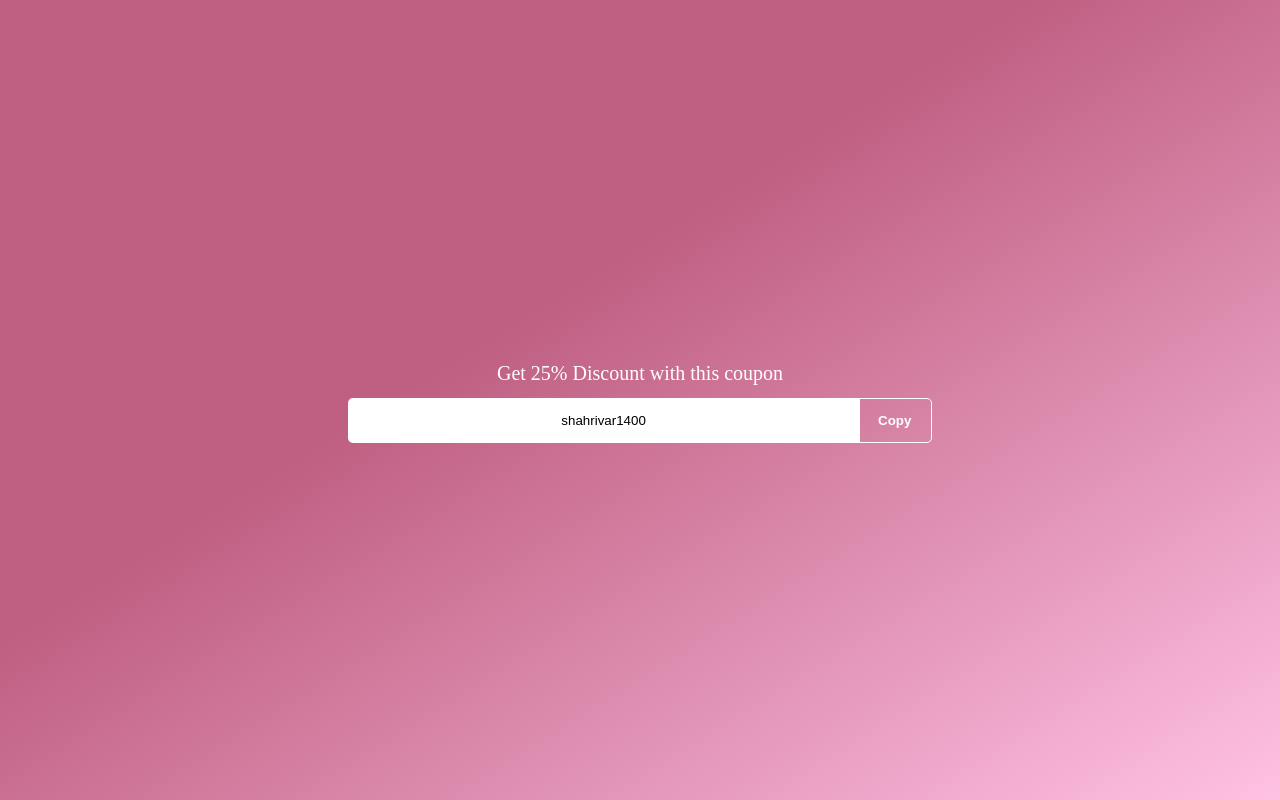
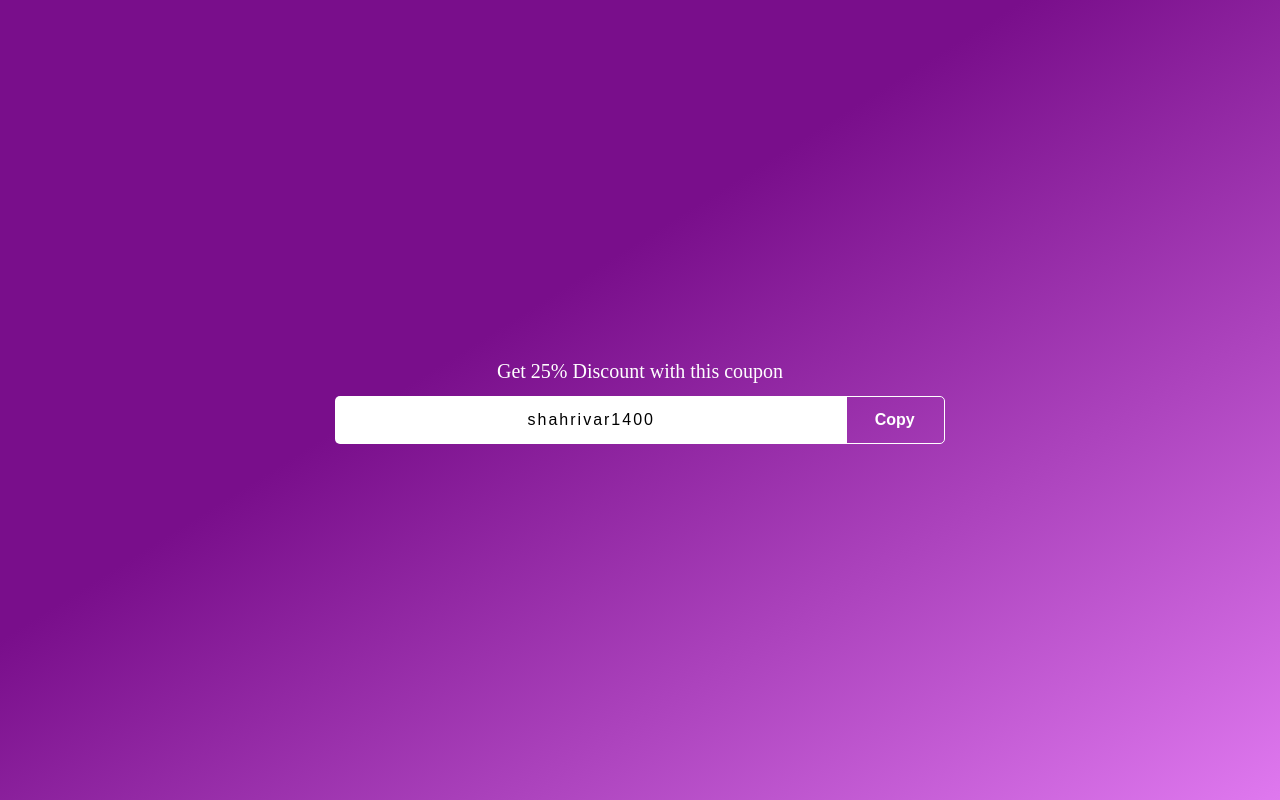
Before and after one commit to FatimaHatami/100JsProjects, a plain HTML site: page --6.Click to copy/index.html in a window 1280 px wide. Drawn offline with Linux system fonts and the light colour scheme; a web font is replaced by a local one.

Commit message:
changes
Some changes

```diff
--- a/--5.Vowel Counter/script.js
+++ b/--5.Vowel Counter/script.js
@@ -7,13 +7,11 @@ btn.addEventListener('click', vowelCounter);
 // Functions
 function vowelCounter(){
     let counter=0;
-    let vowels='';
     const wordVal=word.value.toLowerCase();
     for (w of wordVal){
         if(w.match(/([a,e,o,u,i])/)){
             counter++;
-            vowels+= w +" ";
         }
     }
-    result.innerHTML=counter + ' ' + vowels;
+    result.innerHTML=`${word.value} has ${counter} vowels`;
 }
--- a/--6.Click to copy/styles.css
+++ b/--6.Click to copy/styles.css
@@ -3,9 +3,9 @@
 :root {
   --white: #fff;
   --black: #1c2b2d;
-  --primary-light: #ffc1e3;
-  --primary: #f48fb1;
-  --primary-dark: #bf5f82;
+  --primary-light: #df78ef;
+  --primary: #ab47bc;
+  --primary-dark: #790e8b;
   --grey: #eee;
   --dark-grey: #222831;
 }
@@ -59,6 +59,8 @@ form{
   border-radius: 5px 0 0 5px;
   margin-top: 1rem;
   text-align: center;
+  letter-spacing: 2px;
+  font-size: 1.6rem;
 }
 .btn{
   padding:1.4rem 2rem;
@@ -70,4 +72,7 @@ form{
   color: var(--white);
   font-weight: 700;
   cursor: pointer;
+  width: 10rem;
+  font-weight: 600;
+  font-size: 1.6rem;
 }
```
Also changed, not shown: -- 1.Counter App/index.html (+1 -1 lines), -- 2.Hex Color Generator/index.html (+1 -1 lines).
